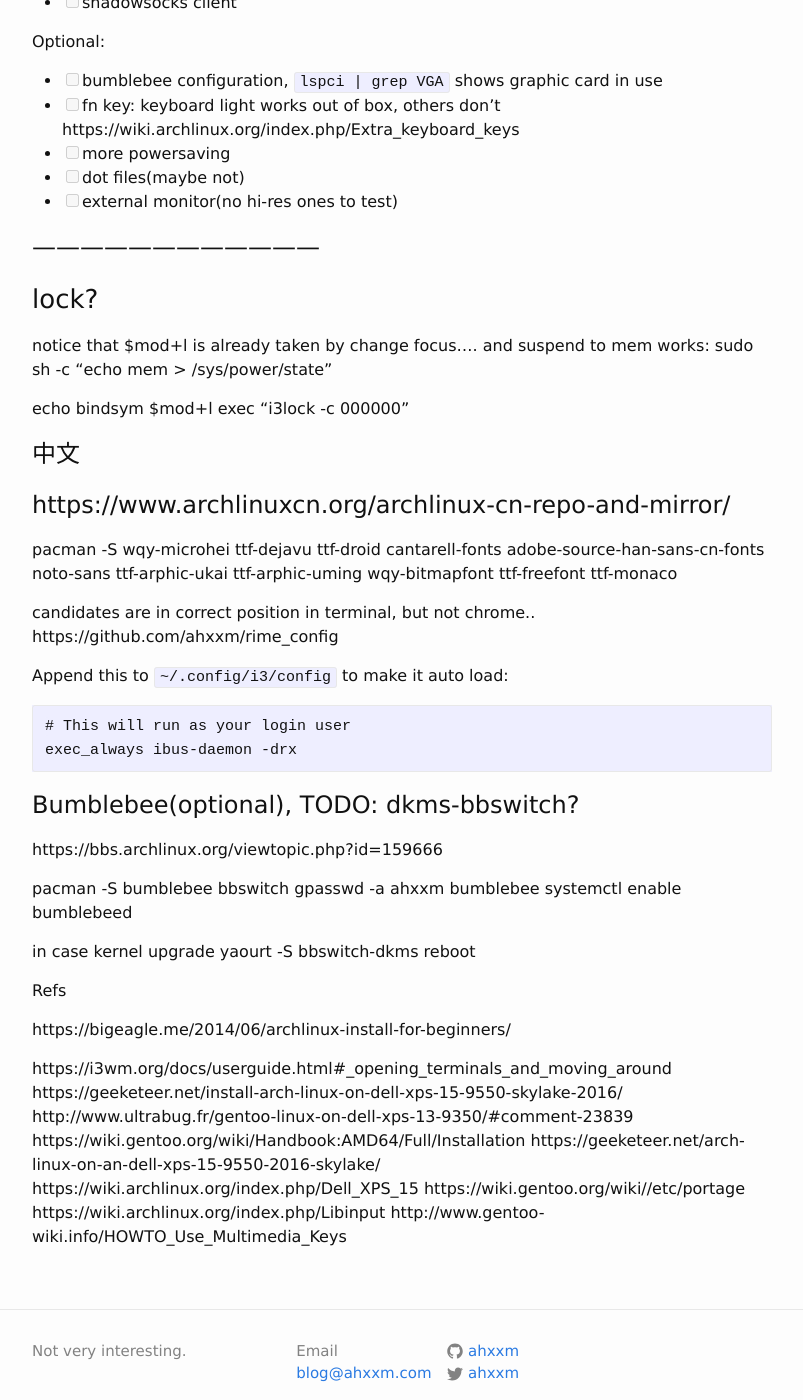
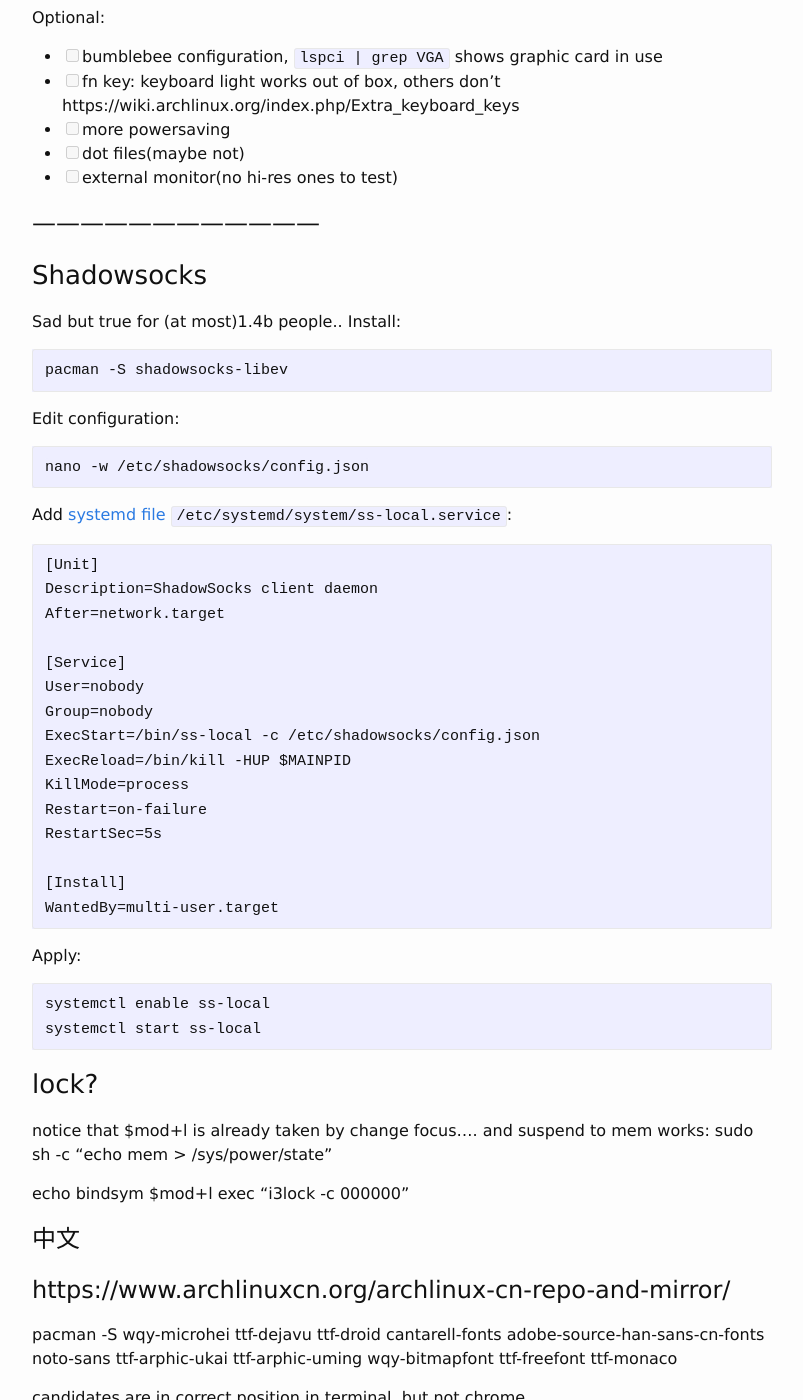
Before and after one commit to ahxxm/ahxxm.github.io, a Jekyll site: the page built from _posts/2016-04-19-arch-xps-9550.md, in a window 1280 px wide and 1400 px high, scrolled down 8860 px. Shown: the whole window, without its empty margins (238-1041 px from the left). Built offline with Jekyll 4.4.1, drawn with Linux system fonts in a browser that asks for light colours.

Commit message:
shadowsocks

````diff
--- a/_posts/2016-04-19-arch-xps-9550.md
+++ b/_posts/2016-04-19-arch-xps-9550.md
@@ -384,6 +383,40 @@ Optional:
 
 # ------------------------------------
 
+### Shadowsocks
+
+Sad but true for (at most)1.4b people.. Install:
+
+    pacman -S shadowsocks-libev
+
+Edit configuration:
+
+    nano -w /etc/shadowsocks/config.json
+
+Add [systemd file](https://blog.restonce.com/archives/1113.html) `/etc/systemd/system/ss-local.service`:
+
+```
+[Unit]
+Description=ShadowSocks client daemon
+After=network.target
+
+[Service]
+User=nobody
+Group=nobody
+ExecStart=/bin/ss-local -c /etc/shadowsocks/config.json
+ExecReload=/bin/kill -HUP $MAINPID
+KillMode=process
+Restart=on-failure
+RestartSec=5s
+
+[Install]
+WantedBy=multi-user.target
+```
+
+Apply:
+
+    systemctl enable ss-local
+    systemctl start ss-local
 
 ### lock?
 
````
Also changed, not shown: other parts of _posts/2016-04-19-arch-xps-9550.md (+0 -1 lines).
